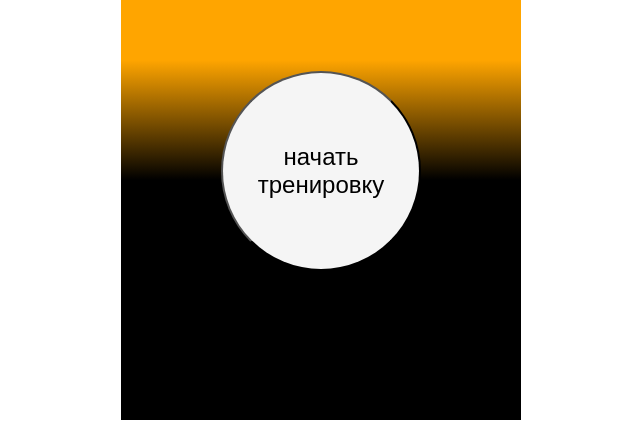
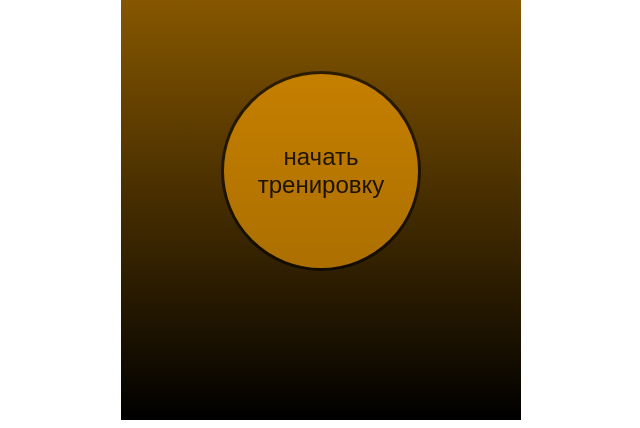
Before and after one commit to start1810/StartRun, a plain HTML site: page index.html in a window 1280 px wide. Shown: the part 388-816 px from the top of the page, without its empty margins (319-959 px from the left). Drawn offline with Linux system fonts and the light colour scheme.

Commit message:
StartRun test4'

```diff
--- a/styles/styles2.css
+++ b/styles/styles2.css
@@ -15,7 +15,7 @@ body {
 	margin: auto;
 	width: 50vh;
 	text-align: center;
-	background: linear-gradient(orange 55%, black 70%);
+	background: linear-gradient(orange, black );
 	color: black;
 }
 
@@ -56,8 +56,10 @@ button{
 	height: 25vh;
 	width: 25vh;
 	font-size: 3vh;
-	background-color: whitesmoke;
+	background-color: orange;
 	color: black;
+	opacity: 60%;
+	border: solid black;
 
 }
 
```
